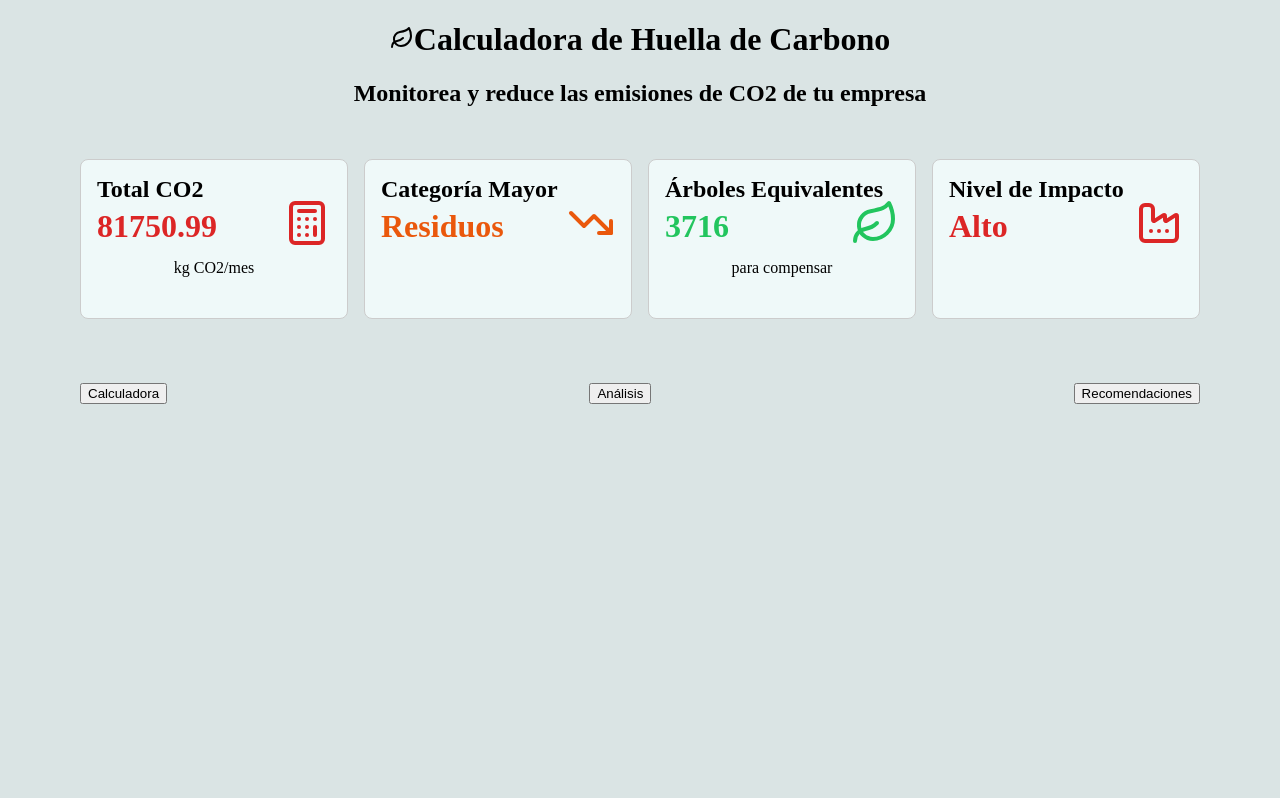
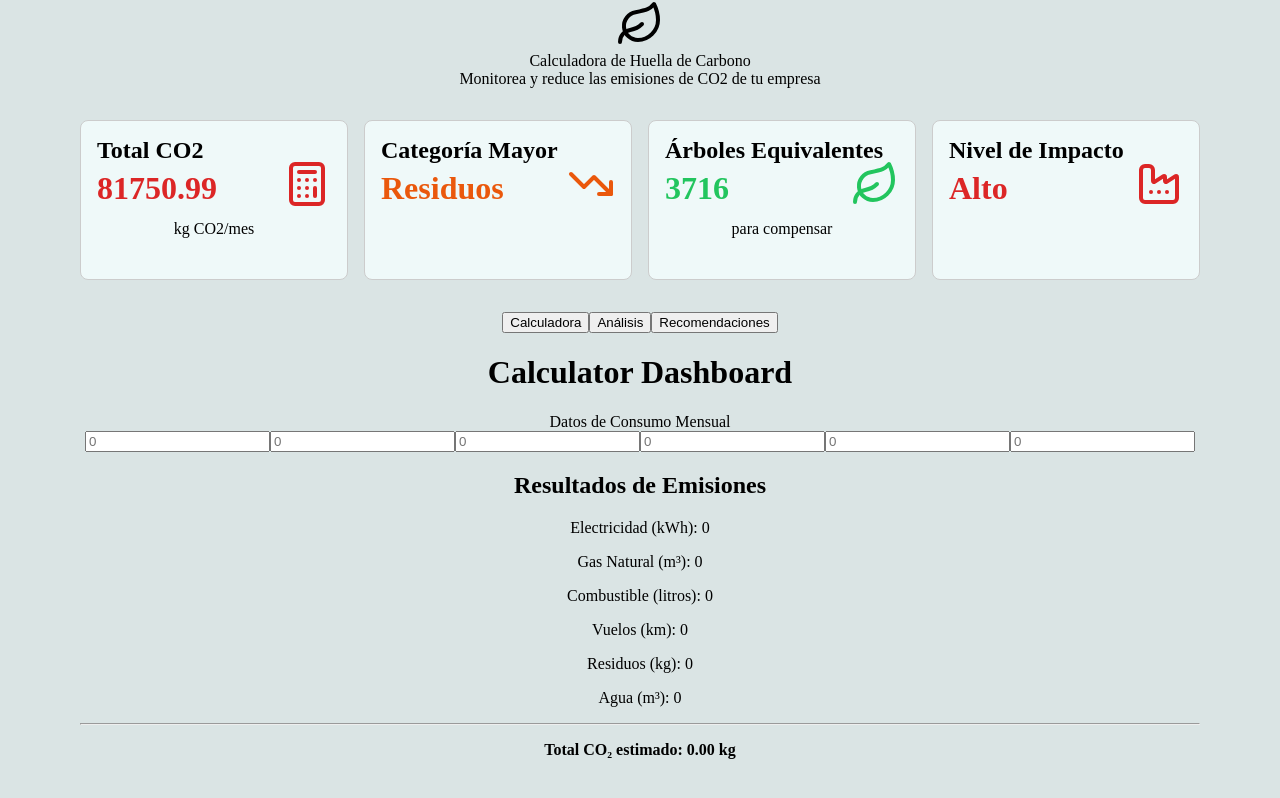
Before and after one commit to RicardoCalvoP/EcoHack-Bono, a React (Vite) app in the folder ecoValue/: page / in a window 1280 px wide. Built offline with nearby package versions, Linux system fonts and the light colour scheme.

Commit message:
feat: main components

```diff
--- a/ecoValue/src/components/Button.tsx
+++ b/ecoValue/src/components/Button.tsx
@@ -8,7 +8,6 @@ type ButtonProps = {
 const Button: React.FC<ButtonProps> = ({ label, onClick }) => {
   return (
     <button
-      className="bg-blue-500 text-white font-bold py-2 px-4 rounded hover:bg-blue-700"
       onClick={onClick}
     >
       {label}
--- a/ecoValue/src/components/ButtonsHeaders.tsx
+++ b/ecoValue/src/components/ButtonsHeaders.tsx
@@ -2,25 +2,24 @@ import React, { useState } from "react";
 
 type ButtonsHeadersProps = {
   headers: string[];
+  onHeaderClick: (index: number) => void;
 };
 
-const ButtonsHeaders: React.FC<ButtonsHeadersProps> = ({ headers }) => {
+const ButtonsHeaders: React.FC<ButtonsHeadersProps> = ({ headers, onHeaderClick }) => {
   const [clickedIndex, setClickedIndex] = useState<number | null>(null);
 
   const handleClick = (index: number) => {
     setClickedIndex(index);
+    onHeaderClick(index); // comunicar al componente padre
   };
 
   return (
-    <div className="CardMenu">
+    <div className="ButtonMenu">
       {headers.map((header, index) => (
         <button
           key={index}
           onClick={() => handleClick(index)}
-          className={`button ${clickedIndex === index
-            ? "isClicked"
-            : ""
-            }`}
+          className={`button ${clickedIndex === index ? "isClicked" : ""}`}
         >
           {header}
         </button>
--- a/ecoValue/src/components/dashboard.tsx
+++ b/ecoValue/src/components/dashboard.tsx
@@ -1,18 +1,33 @@
+import { useState } from "react";
 import ButtonsHeaders from "./ButtonsHeaders";
 import CardMenu from "./CardMenu";
+import CalculatorDashboard from "./calculator/CalculatorDashboard";
 import { cardData } from "../data/cardInfo";
 import { Leaf } from "lucide-react";
 
 const Dashboard: React.FC = () => {
+  const [activeTab, setActiveTab] = useState<number>(0);
+
   return (
     <div className="Dashboard-content">
-      <h1 className="Dashboard-title">
-        <Leaf className="w-10 h-10 text-green-600" />
+      <div className="Dashboard-title">
+        <div className="Dashboard-icon">
+          <Leaf size={48} />
+        </div>
         Calculadora de Huella de Carbono
-      </h1>
-      <h2 className="Dashboard-subtitle">Monitorea y reduce las emisiones de CO2 de tu empresa</h2>
+      </div>
+      <div className="Dashboard-subtitle">Monitorea y reduce las emisiones de CO2 de tu empresa</div>
+
       <CardMenu cards={cardData} />
-      <ButtonsHeaders headers={["Calculadora", "Análisis", "Recomendaciones"]} />
+
+      <ButtonsHeaders
+        headers={["Calculadora", "Análisis", "Recomendaciones"]}
+        onHeaderClick={(index) => setActiveTab(index)}
+      />
+
+      {activeTab === 0 && <CalculatorDashboard />}
+      {activeTab === 1 && <div>Análisis componente aquí</div>}
+      {activeTab === 2 && <div>Recomendaciones componente aquí</div>}
     </div>
   );
 };
```
